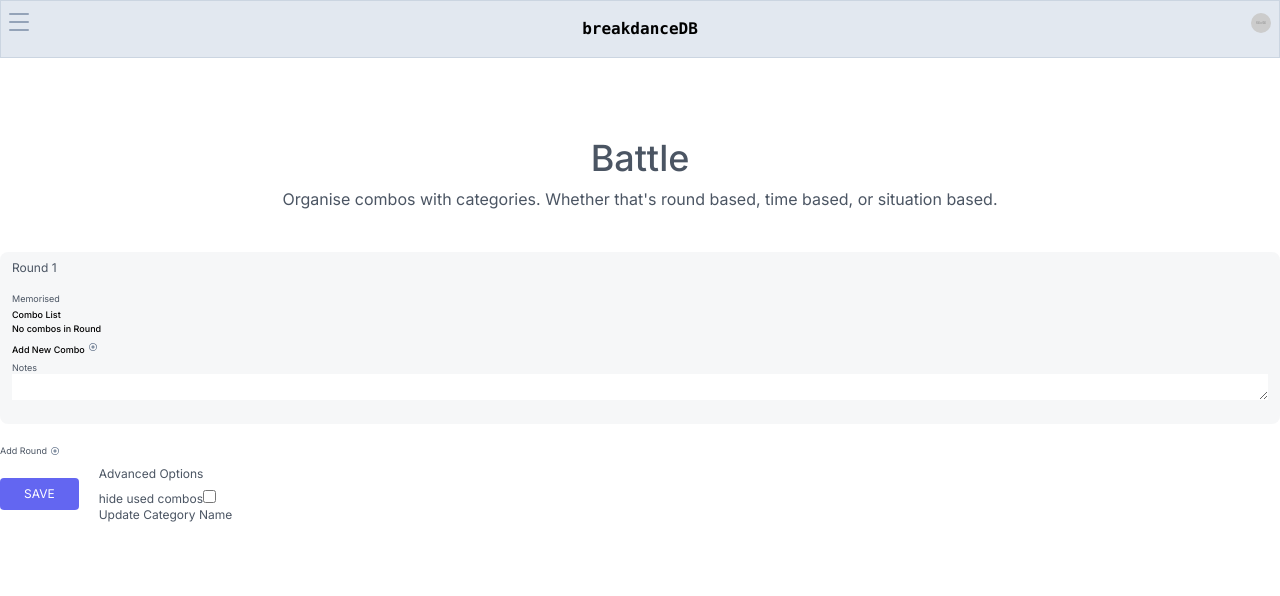
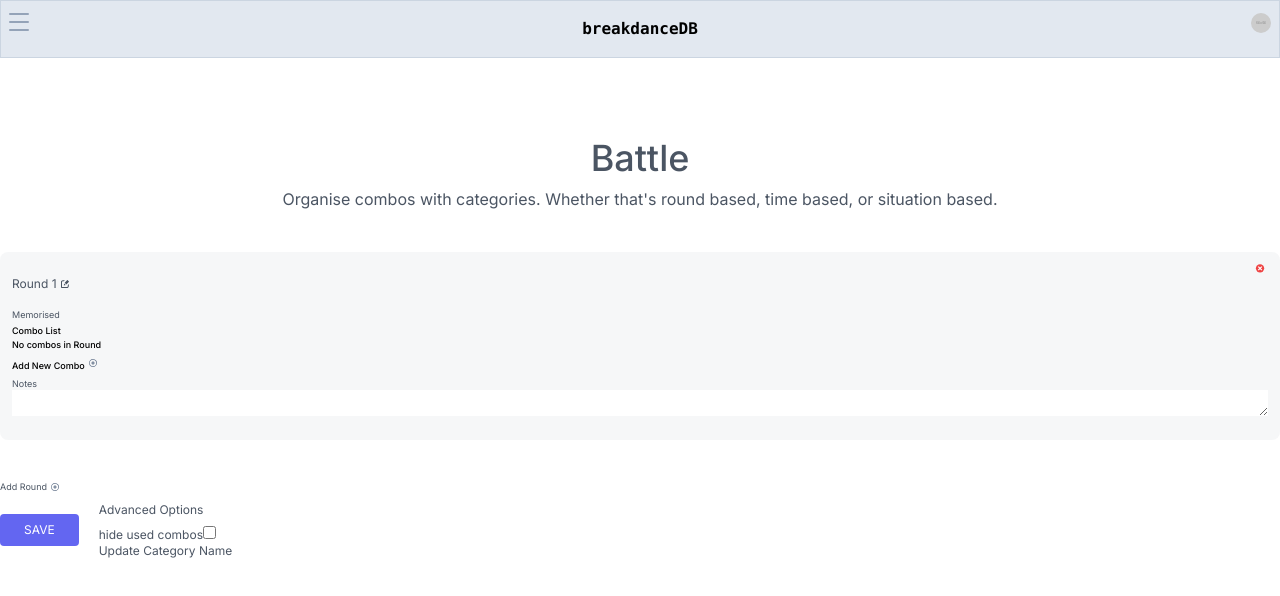
Before and after one commit to volaix/breakdancedb, a Next.js app: page /battle in a window 1280 px wide. Shown: the top 596 px of the page. Built offline with nearby package versions, Linux system fonts and the light colour scheme.

Commit message:
infomation icon

```diff
--- a/src/app/_components/Svgs.tsx
+++ b/src/app/_components/Svgs.tsx
@@ -28,6 +28,26 @@ export const RenderThumbIcon = ({ ...props }: SVGProps<SVGSVGElement>) => {
           <path d="M8.5 133.7V72.9c0-1.6.6-3.1 1.8-4.3 1.2-1.2 2.6-1.8 4.3-1.8H42c1.6 0 3.1.6 4.3 1.8 1.2 1.2 1.8 2.6 1.8 4.3v60.8c0 1.6-.6 3.1-1.8 4.3-1.2 1.2-2.6 1.8-4.3 1.8H14.6c-1.6 0-3.1-.6-4.3-1.8-1.2-1.2-1.8-2.6-1.8-4.3zm12.2-12.1c0 1.7.6 3.2 1.8 4.3 1.2 1.2 2.6 1.8 4.3 1.8 1.6 0 3.1-.6 4.3-1.8 1.2-1.2 1.8-2.6 1.8-4.3 0-1.6-.6-3.1-1.8-4.3-1.2-1.2-2.6-1.8-4.3-1.8-1.7 0-3.2.6-4.3 1.8-1.2 1.2-1.8 2.6-1.8 4.3zm33.4 12.1V72.8c0-1.6.6-3 1.7-4.1 1.1-1.2 2.5-1.8 4.1-1.9 1.5-.1 3.9-2 7.2-5.6 3.3-3.6 6.5-7.4 9.6-11.5 4.3-5.5 7.5-9.3 9.6-11.4 1.1-1.1 2.1-2.7 2.9-4.6.8-1.9 1.4-3.4 1.7-4.6.3-1.2.7-3.1 1.3-5.7.4-2.5.8-4.4 1.2-5.8.3-1.4 1-3 1.9-4.9.9-1.9 2-3.5 3.2-4.7 1.2-1.2 2.6-1.8 4.3-1.8 2.9 0 5.5.3 7.8 1s4.2 1.5 5.7 2.5 2.8 2.3 3.8 3.8c1 1.6 1.8 3 2.3 4.3.5 1.3.9 2.8 1.1 4.7.3 1.9.4 3.3.5 4.3v3.7c0 2.4-.3 4.8-.9 7.2-.6 2.4-1.2 4.3-1.8 5.7-.6 1.4-1.5 3.2-2.6 5.3-.2.4-.5.9-.9 1.7-.4.8-.8 1.5-1 2.1-.3.6-.5 1.4-.8 2.3h26.3c4.9 0 9.2 1.8 12.8 5.4s5.4 7.9 5.4 12.8c0 5.4-1.7 10.2-5.2 14.2.9 2.8 1.4 5.2 1.4 7.2.2 4.8-1.2 9.2-4.1 13 1.1 3.5 1.1 7.3 0 11.1-.9 3.6-2.7 6.6-5.1 8.9.6 7.1-1 12.8-4.7 17.2-4.1 4.8-10.3 7.3-18.7 7.4h-12.2c-4.2 0-8.7-.5-13.7-1.5-4.9-1-8.8-1.9-11.5-2.8-2.8-.9-6.6-2.1-11.4-3.8-7.8-2.7-12.8-4.1-15-4.2-1.6-.1-3.1-.7-4.3-1.9-1.3-1-1.9-2.4-1.9-4.1z" />
         </g>
       </switch>
+    </svg>
+  )
+}
+
+/**
+ *
+ * Render a delete button
+ * @returns jsx
+ */
+export const RenderInfoSVG = ({ ...props }: SVGProps<SVGSVGElement>) => {
+  return (
+    <svg height="160" width="160" viewBox="0 0 160 160" {...props}>
+      <g fill="currentColor">
+        <path d="m80 15c-35.88 0-65 29.12-65 65s29.12 65 65 65 65-29.12 65-65-29.12-65-65-65zm0 10c30.36 0 55 24.64 55 55s-24.64 55-55 55-55-24.64-55-55 24.64-55 55-55z" />
+        <path
+          d="m57.373 18.231a9.3834 9.1153 0 1 1 -18.767 0 9.3834 9.1153 0 1 1 18.767 0z"
+          transform="matrix(1.1989 0 0 1.2342 21.214 28.75)"
+        />
+        <path d="m90.665 110.96c-0.069 2.73 1.211 3.5 4.327 3.82l5.008 0.1v5.12h-39.073v-5.12l5.503-0.1c3.291-0.1 4.082-1.38 4.327-3.82v-30.813c0.035-4.879-6.296-4.113-10.757-3.968v-5.074l30.665-1.105" />
+      </g>
     </svg>
   )
 }
--- a/src/app/battle/page.tsx
+++ b/src/app/battle/page.tsx
@@ -3,7 +3,13 @@
 import { produce } from 'immer'
 import Link from 'next/link'
 import { useEffect, useState } from 'react'
-import { RenderAddButtonSVG, RenderBrainSvg } from '../_components/Svgs'
+import {
+  RenderAddButtonSVG,
+  RenderBrainSvg,
+  RenderDeleteButtonSVG,
+  RenderEditButton,
+  RenderInfoSVG,
+} from '../_components/Svgs'
 import {
   ComboDictionary,
   ComboId,
@@ -84,10 +90,21 @@ export default function RenderBattlePage() {
           return (
             // --------------single battle round------------
             <article
-              className="relative flex h-full w-full flex-col overflow-hidden rounded-lg bg-gray-100 bg-opacity-75 p-1 px-3 pb-6 pt-2 dark:bg-gray-800 dark:bg-opacity-40"
+              className="relative mb-5 flex h-full w-full flex-col overflow-hidden rounded-lg bg-gray-100 bg-opacity-75 p-1 px-3 pb-6 pt-2 dark:bg-gray-800 dark:bg-opacity-40"
               key={id}
             >
-              <h2 className="bold text-xs dark:text-white">{displayName}</h2>
+              <RenderDeleteButtonSVG
+                className="size-4 self-end"
+                onClick={(_) =>
+                  setYourRounds((prevRounds) =>
+                    prevRounds.filter((_, i) => i !== battleIndex),
+                  )
+                }
+              />
+              <section className="flex items-center">
+                <h2 className="bold text-xs dark:text-white">{displayName}</h2>
+                <RenderEditButton className="ml-1 size-2 fill-gray-600 dark:fill-gray-500" />
+              </section>
               {/* -------------- 5 brains ------------------ */}
               <article>
                 <section className="mt-2 flex flex-row-reverse justify-end">
@@ -133,7 +150,9 @@ export default function RenderBattlePage() {
                     return (
                       <article key={comboIndex}>
                         <section className="flex">
-                          <label>{comboIndex}</label>
+                          {/* ----------number-------- */}
+                          <label>{comboIndex + 1}</label>
+                          {/* ------select-------- */}
                           <select
                             value={comboId}
                             onChange={(e) =>
@@ -167,6 +186,10 @@ export default function RenderBattlePage() {
                                 },
                               )}
                           </select>
+                          {/* dropdown */}
+                          <section className="w-1/6">
+                            <RenderInfoSVG className="size-4 text-gray-600" />
+                          </section>
                         </section>
                       </article>
                     )
```
